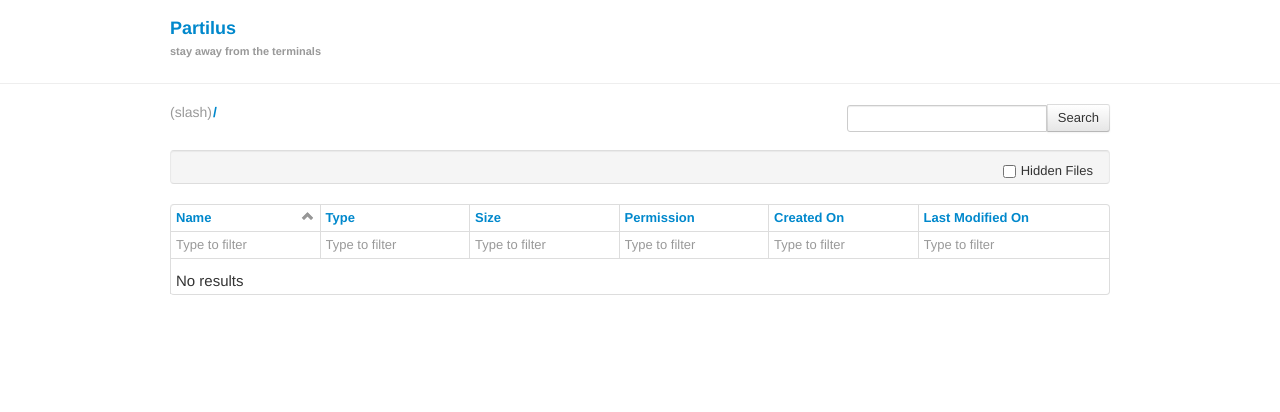
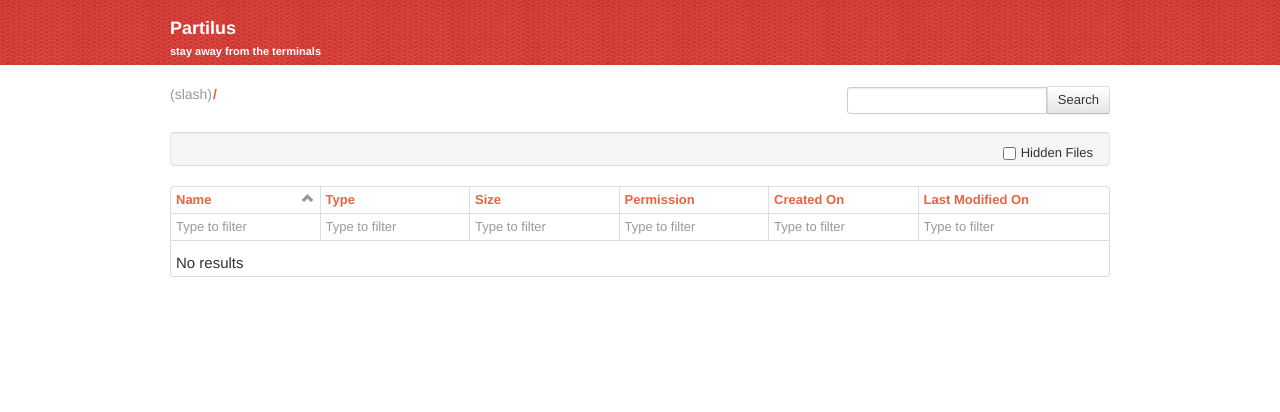
Before and after one commit to parthiborn2win/partilus, a Django app: template templates/home.html in a window 1280 px wide. Shown: the top 412 px of the page. Run offline with Django 3.2, Linux system fonts and the light colour scheme; the template is opened without the code that fills it, so the values that code supplies are empty.

Commit message:
added color

```diff
--- a/templates/home.html
+++ b/templates/home.html
@@ -21,6 +21,8 @@
 			}
 			.tooltip {
 				width: 940px !important;
+			}a{
+				color:#E96242;
 			}
 		</style>
 		<script>
@@ -186,20 +188,19 @@
 	</head>
 	<body>
 		<div style="width:100%;">
-			<div id="header">
+			<div id="header" style="background:url('{{MEDIA_URL}}img/orange_bg.jpg')">
 				<div style="width:940px;margin:0 auto;padding-top:15px;height:50px;">
 					<h3>
-						<a href="/">Partilus</a>
+						<a href="/" style="color:#fff;">Partilus</a>
 					</h3>
-					<span style="color:#999;position:absolute;">
-						<h6 style="text-transform: none;">stay away from the terminals</h6>
+					<span style="position:absolute;">
+						<h6 style="color:#fff !important;text-transform: none;">stay away from the terminals</h6>
 					</span>
 
 				</div>
 			</div>
-			<hr/>
 			<div class="clearfix"></div>
-			<div style="width:940px;margin:0 auto;padding-bottom: 100px;">
+			<div style="width:940px;margin:0 auto;padding-bottom: 100px;margin-top:20px;">
 				<div style="float:left;width:620px;">
 					<h4 style="color:#999;">
 					{% if search %}
```
Also changed, not shown: media/img/orange_bg.jpg (added), 1 other file.
